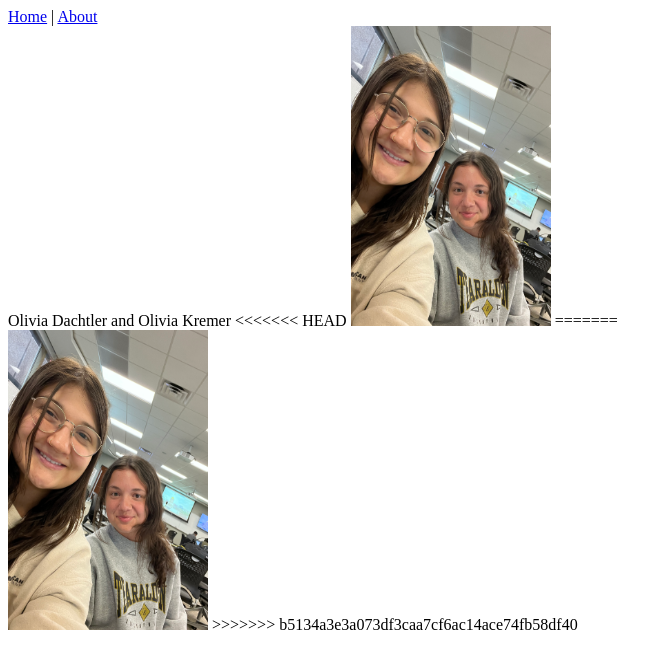
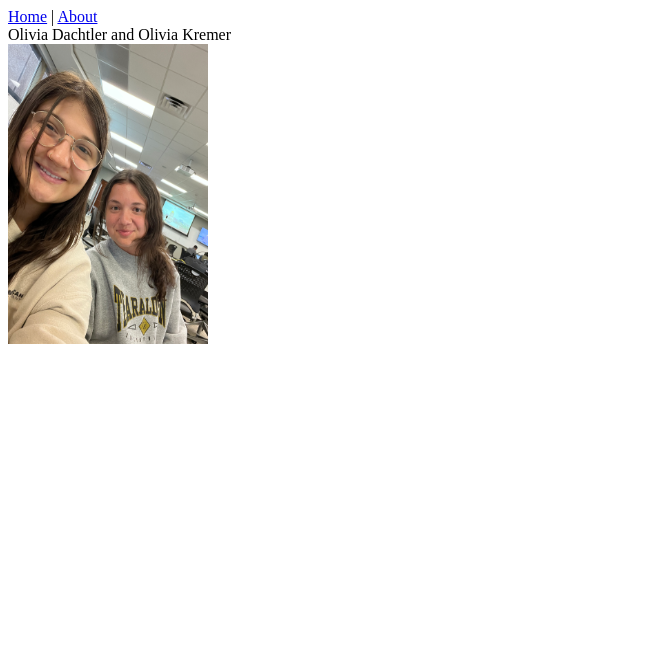
Before and after one commit to odachtler/test2, a Flask app: page /about in a window 1280 px wide. Shown: the top 669 px of the page, without its empty margins (0-672 px from the left). Run offline with Flask 3, Linux system fonts and the light colour scheme.

Commit message:
update about.html

```diff
--- a/templates/about.html
+++ b/templates/about.html
@@ -11,14 +11,11 @@
 </head>
 <body>
 Olivia Dachtler and Olivia Kremer
-<<<<<<< HEAD
-    <img src="/team.jpg" class="img-fluid" alt="Picture of the team" width="200" height="300">
-=======
-&nbsp;
-&nbsp;
-<div></div>
-    <img src="/team.jpg" alt="Picture of the team" width="200" height="300">
->>>>>>> b5134a3e3a073df3caa7cf6ac14ace74fb58df40
+<main>
+    <img src="/team.jpg" class="img-fluid" alt="Picture of the team" width="200" height="300" >
+
+</main>
+
 </body>
 </html>
 {% endblock %}
```
